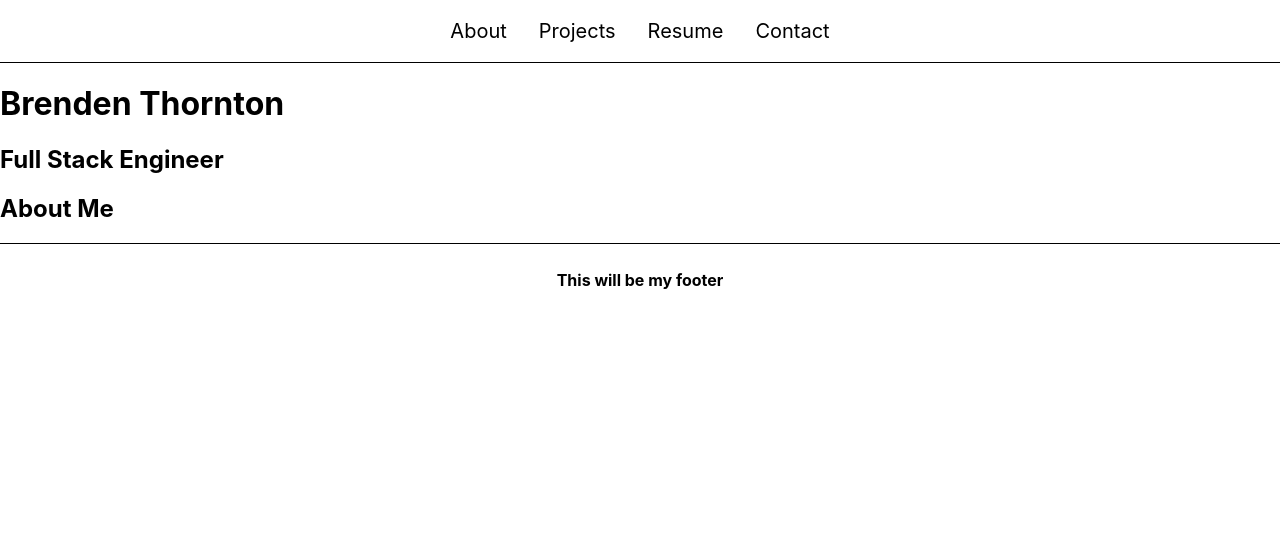
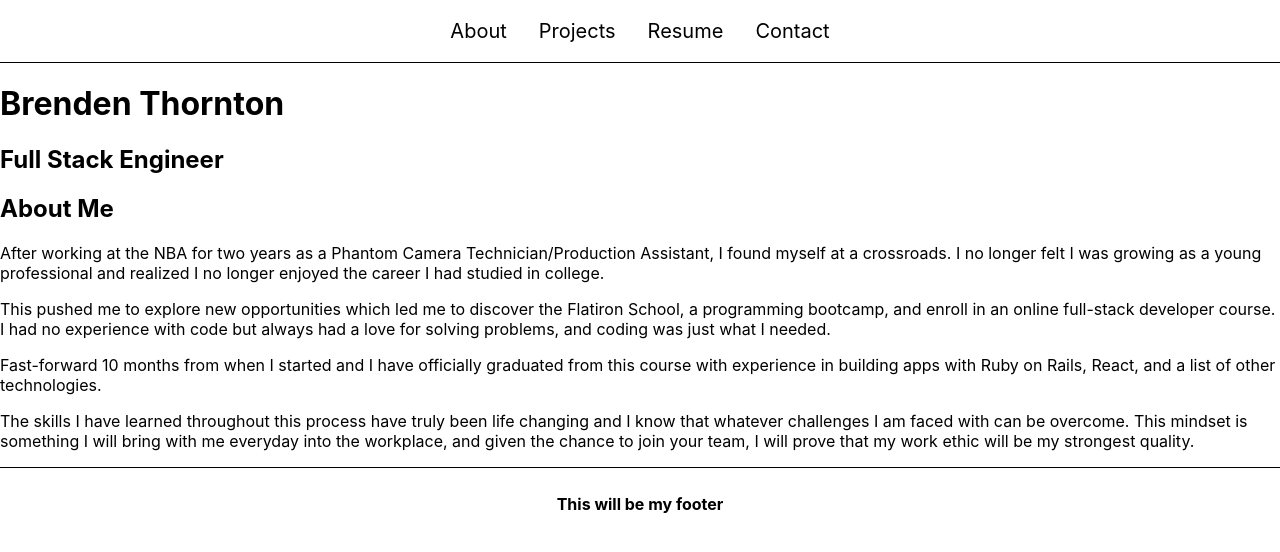
Before and after one commit to bthornton505/bt-personal-site, a React (Create React App) app in the folder bt-site/: page / in a window 1280 px wide. Shown: the top 552 px of the page. Built offline with nearby package versions, Linux system fonts and the light colour scheme.

Commit message:
added content to the about component

```diff
--- a/bt-site/src/components/About.js
+++ b/bt-site/src/components/About.js
@@ -5,6 +5,28 @@ const About = () => {
   return(
     <div>
       <h2>About Me</h2>
+
+      <p>
+        After working at the NBA for two years as a Phantom Camera Technician/Production Assistant,
+        I found myself at a crossroads. I no longer felt I was growing as a young professional
+        and realized I no longer enjoyed the career I had studied in college.
+      </p>
+      <p>
+        This pushed me to explore new opportunities which led me to discover the
+        Flatiron School, a programming bootcamp, and enroll in an online full-stack developer course.
+        I had no experience with code but always had a love for solving problems, and coding was just what I needed.
+      </p>
+      <p>
+        Fast-forward 10 months from when I started and I have officially graduated
+        from this course with experience in building apps with Ruby on Rails, React, and a list of other technologies.
+      </p>
+      <p>
+        The skills I have learned throughout this process have truly been life
+        changing and I know that whatever challenges I am faced with can be overcome.
+        This mindset is something I will bring with me everyday into the workplace,
+        and given the chance to join your team, I will prove that my work ethic will be my strongest quality.
+      </p>
+
     </div>
   )
 }
```
